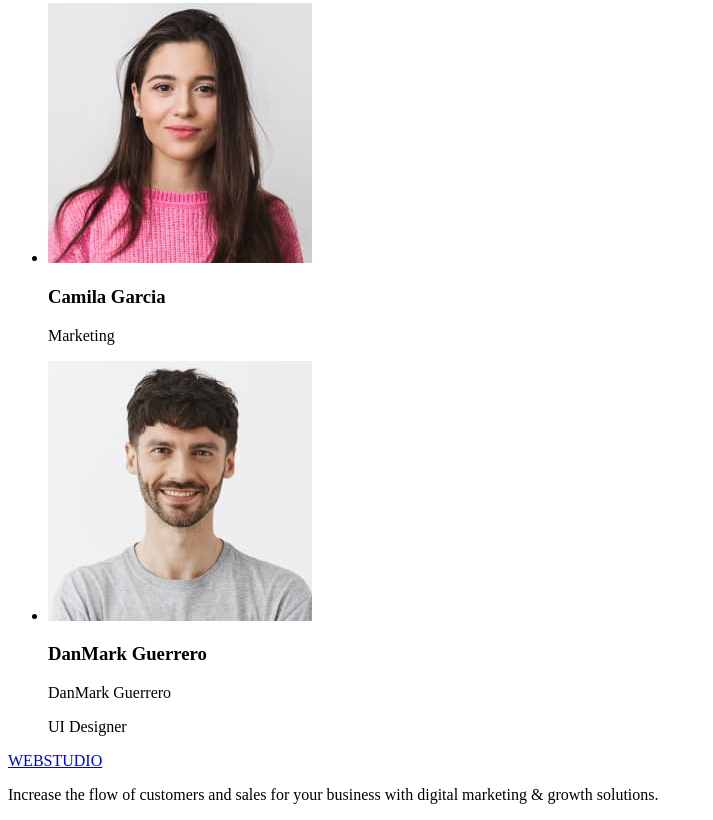
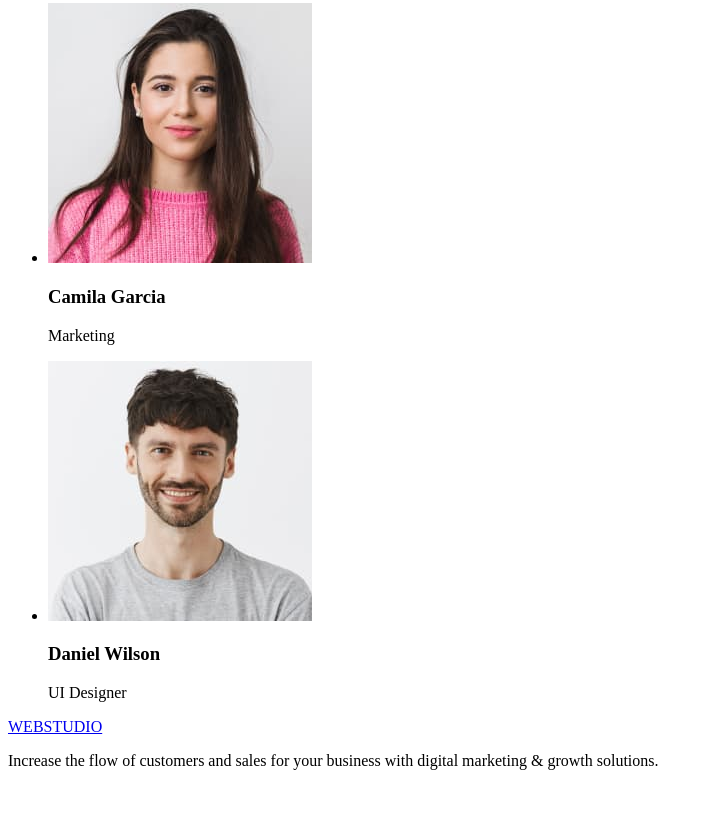
Before and after one commit to SvitlanaPro/goit-markup-hw-01, a plain HTML site: page index.html in a window 1280 px wide. Shown: the part 2303-3123 px from the top of the page, without its empty margins (0-713 px from the left). After the commit the page ends 3089 px from the top, so only its background shows below. Drawn offline with Linux system fonts and the light colour scheme.

Commit message:
Update index.html

```diff
--- a/index.html
+++ b/index.html
@@ -52,8 +52,6 @@
                     <p>
                         Research and confirm brands that present the strongest digital growth opportunities and minimize risk.
                     </p>
-
-                    <p>
                 </li>
                 <li>
                     <h3>Technologies</h3>
@@ -100,8 +98,7 @@
                 </li>
                 <li>
                     <img src="./images/img7_team.jpg" alt="fotoimg7_team" width="264" height="260">
-                    <h3>DanMark Guerrero</h3>
-                    <p>DanMark Guerrero</p>
+                    <h3>Daniel Wilson</h3>
                     <p>UI Designer</p>
                 </li>
             </ul>
```
